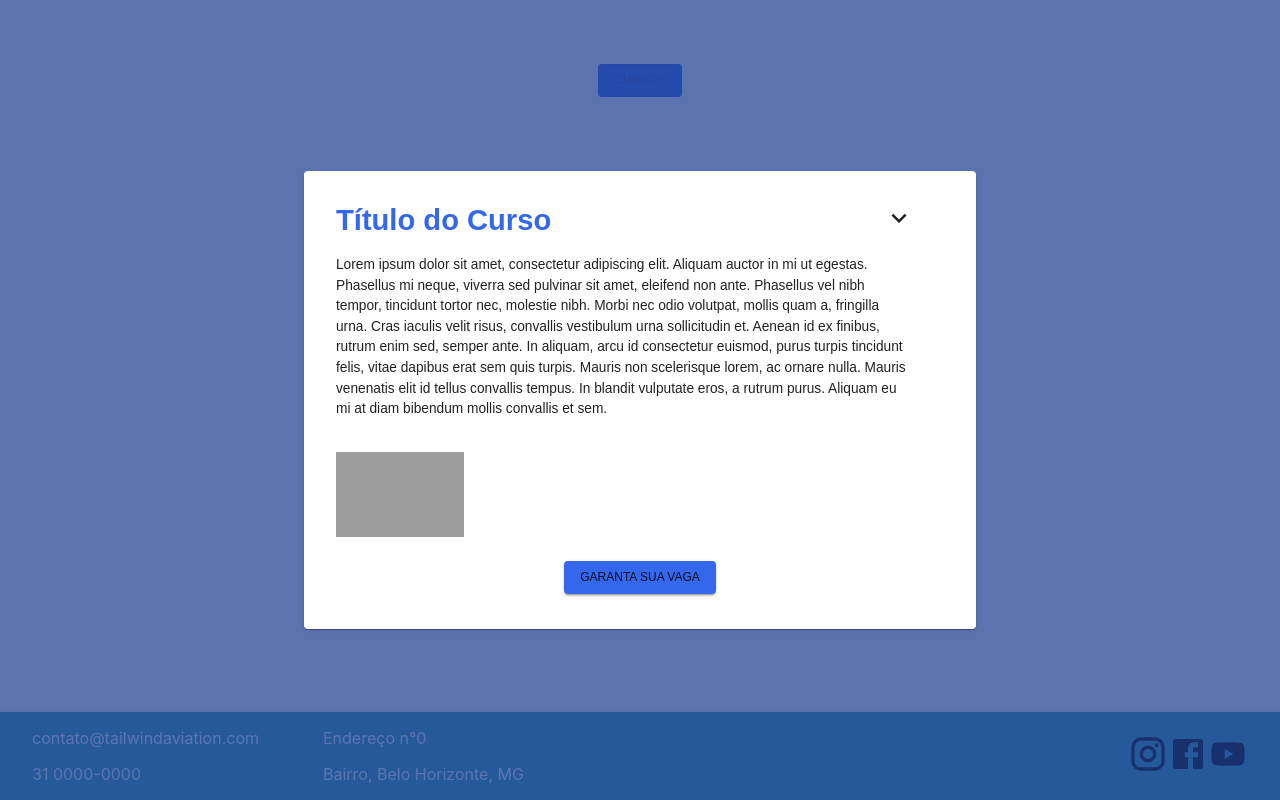
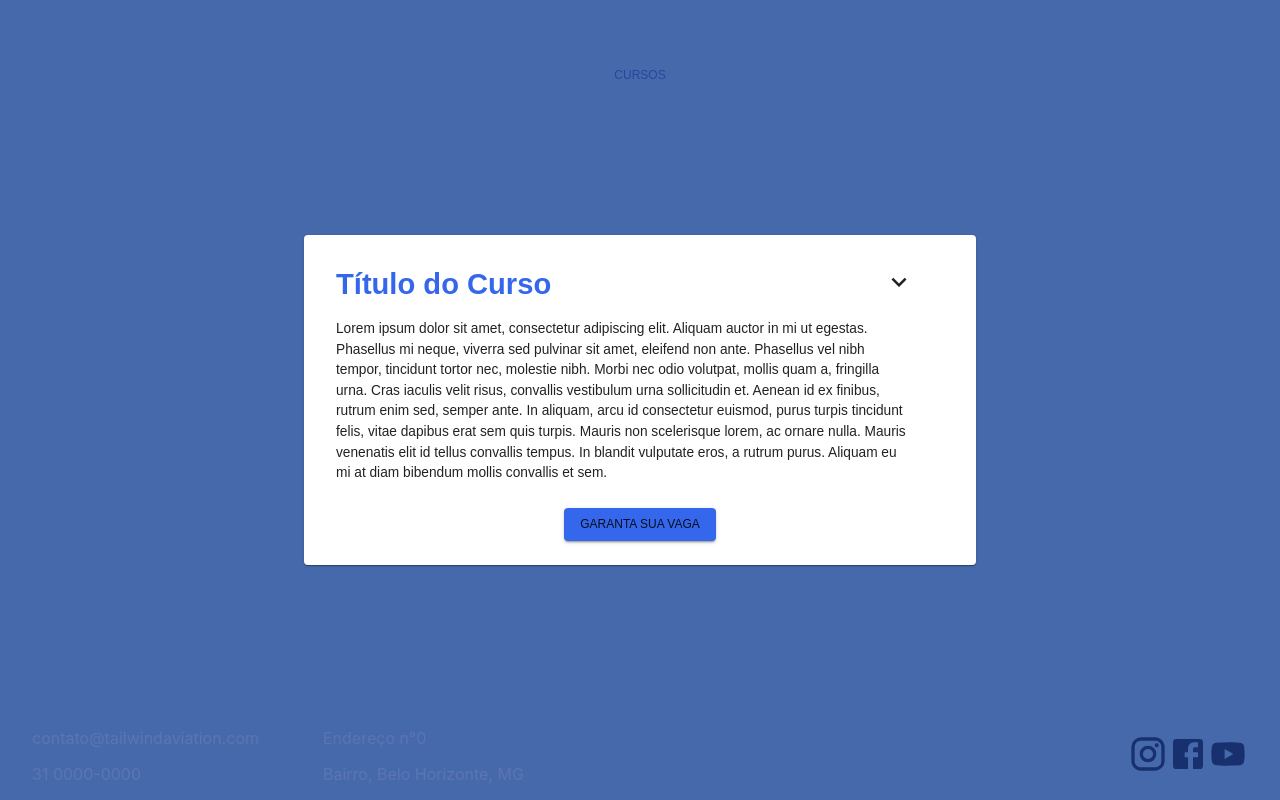
Before and after one commit to cpejr/frontend-aeroweb, a React (Create React App) app: page / in a window 1280 px wide. Both pictures are taken after a click on the button "CURSOS". Built offline with nearby package versions, Linux system fonts and the light colour scheme; grey boxes are pictures that could not be loaded.

Commit message:
Animação de Transição Modal desktop e rodapé ajustados

```diff
--- a/src/App.css
+++ b/src/App.css
@@ -1,3 +1,10 @@
+body, html {
+    margin: 0;
+    padding: 0;
+
+    background-color: lightblue;
+}
+
 .App {
     text-align: center;
 }
--- /dev/null
+++ b/src/components/AnimatedModal/AnimatedModal.js
@@ -0,0 +1,174 @@
+import React, { useState } from 'react'
+import {
+  Button,
+  Modal,
+  Fade,
+  Grow,
+  Card,
+  CardContent,
+  CardActions,
+  CardMedia,
+  makeStyles,
+  Typography
+} from '@material-ui/core'
+import { ExpandMore } from "@material-ui/icons"
+
+const useStyles = makeStyles((theme) => ({
+  container: {
+    display: 'flex',
+    flexDirection: 'column',
+    alignItems: 'center',
+    justifyContent: 'center',
+
+    paddingTop: '5%'
+  },
+
+  root: {
+    width: '100%',
+    maxWidth: 360,
+  },
+
+  modalBackground: {
+    backgroundColor:' #3467eb77'
+  },
+
+  fadeRoot: {
+    width: '100%',
+    height: '100%',
+
+    display: 'flex',
+    flexDirection: 'column',
+    alignItems: 'center',
+    justifyContent: 'center',
+
+    backgroundColor: '#3467eb77'
+  },
+
+  backDrop: {
+    backdropFilter: 'blur(3px)',
+    backgroundColor:'rgba(0,0,30,0.4)'
+  },
+
+  card: {
+    maxWidth: '50%',
+
+    padding: 16,
+    elevation: 8
+  },
+
+  cardContent: {
+    display: 'flex',
+    flexDirection: 'column',
+  },
+
+  cardTitle: {
+    width: '95%',
+
+    display: 'flex',
+    flexDirection: 'row',
+    justifyContent: 'space-between',
+
+    marginBottom: 16
+  },
+
+  cardBody: {
+    width: '95%',
+
+    display: 'flex',
+    flexDirection: 'column',
+  },
+
+  buttonContainer: {
+    width: '100%',
+
+    display: 'flex',
+    alignItems: 'center',
+    justifyContent: 'center'
+  },
+
+  button: {
+    backgroundColor: '#3467eb',
+    '&:hover': {
+      backgroundColor: '#3467eb'
+    }
+  },
+
+  buttonOut: {
+    '&:hover': {
+      borderBottom: '4px solid'
+    }
+  },
+
+  media: {
+    height: "30%",
+    width: "30%"
+  },
+}));
+
+function AnimatedModal() {
+
+  const classes = useStyles();
+  const [open, setOpen] = useState(false);
+
+  return (
+    <div className={classes.container}>
+      <div className={classes.root}>
+        <Button
+          color='primary'
+          className={classes.buttonOut}
+          variant='text'
+          onClick={() => setOpen(true)}
+        >
+          Cursos
+        </Button>
+      </div>
+
+      <Modal
+        open={open}
+        onBackdropClick={() => setOpen(false)}
+        classNme={classes.modalBackground}
+      >
+        <Grow in={open} timeout={2500}>
+          <Fade in={open} timeout={2500}>
+            <div className={classes.fadeRoot}>
+              <Card className={classes.card}>
+                <CardContent>
+                  <div className={classes.cardContent}>
+                    <div className={classes.cardTitle}>
+                      <Typography variant="h4" style={{ color: '#3467eb' }}>
+                        Título do Curso
+                      </Typography>
+                      <ExpandMore onClick={() => setOpen(false)} fontSize="large" />
+                    </div>
+                    <div className={classes.cardBody}>
+                      <Typography variante="h6">
+                        Lorem ipsum dolor sit amet, consectetur adipiscing elit. Aliquam auctor in mi ut egestas. Phasellus mi neque, viverra sed pulvinar sit amet, eleifend non ante. Phasellus vel nibh tempor, tincidunt tortor nec, molestie nibh. Morbi nec odio volutpat, mollis quam a, fringilla urna. Cras iaculis velit risus, convallis vestibulum urna sollicitudin et. Aenean id ex finibus, rutrum enim sed, semper ante. In aliquam, arcu id consectetur euismod, purus turpis tincidunt felis, vitae dapibus erat sem quis turpis. Mauris non scelerisque lorem, ac ornare nulla. Mauris venenatis elit id tellus convallis tempus. In blandit vulputate eros, a rutrum purus. Aliquam eu mi at diam bibendum mollis convallis et sem.
+                    </Typography>
+                    </div>
+                  </div>
+                </CardContent>
+
+
+                <CardActions>
+                  <div className={classes.buttonContainer}>
+                    <Button
+                      variant='contained'
+                      className={classes.button}
+                      onClick={() => setOpen(false)}
+                    >
+                      Garanta sua vaga
+                    </Button>
+                  </div>
+
+                </CardActions>
+              </Card>
+            </div>
+          </Fade>
+        </Grow>
+      </Modal>
+    </div>
+  );
+
+}
+
+export default AnimatedModal;
--- /dev/null
+++ b/src/components/AnimatedModal/index.js
@@ -0,0 +1 @@
+export { default } from './AnimatedModal'
--- a/src/components/Footer/Footer.js
+++ b/src/components/Footer/Footer.js
@@ -6,6 +6,9 @@ const useStyles = makeStyles((theme) => ({
   appBar: {
     top: 'auto',
     bottom: 0,
+
+    background: 'transparent',
+    boxShadow: 'none'
   },
 
   appBarContainer: {
@@ -15,8 +18,6 @@ const useStyles = makeStyles((theme) => ({
     flexDirection: 'row',
     alignItems: 'center',
     justifyContent: 'space-between',
-
-    backgroundColor: "#329ba8",
 
     [theme.breakpoints.down("600")]: {
       flexDirection: 'column',
--- a/src/pages/Home.js
+++ b/src/pages/Home.js
@@ -1,108 +1,17 @@
 import React, { useState } from "react"
 import { useStyles } from './HomeStyles'
-import { ExpandMore } from "@material-ui/icons"
-import {
-  Button,
-  Modal,
-  Fade,
-  Grow,
-  Card,
-  CardContent,
-  CardActions,
-  CardMedia,
-  Typography
-} from '@material-ui/core'
+import AnimatedModal from '../components/AnimatedModal/AnimatedModal'
 import Footer from '../components/Footer/Footer'
 
-let doge = require('../images/doge.jpg')
+// let doge = require('../images/doge.jpg')
 
 function Home() {
 
-  const classes = useStyles();
-  const [open, setOpen] = useState(false);
+  const classes = useStyles;
 
   return (
     <div className={classes.homeContainer}>
-      <div className={classes.root}>
-        <Button
-          color='primary'
-          className={classes.button}
-          variant='outlined'
-          onClick={() => setOpen(true)}
-        >
-          Cursos
-        </Button>
-      </div>
-
-      <Modal
-        open={open}
-        onBackdropClick={() => setOpen(false)}
-      >
-        <Grow in={open} timeout={2500}>
-          <Fade in={open} timeout={2500}>
-            <div className={classes.fadeRoot}>
-              <Card className={classes.card}>
-                <CardContent>
-                  <div className={classes.cardContent}>
-                    <div className={classes.cardTitle}>
-                      <Typography variant="h4" style={{ color: '#3467eb'  }}>
-                        Título do Curso
-                      </Typography>
-                      <ExpandMore onClick={() => setOpen(false)} fontSize="large" />
-                    </div>
-                    <div className={classes.cardBody}>
-                    <Typography variante="h6">
-                      Lorem ipsum dolor sit amet, consectetur adipiscing elit. Aliquam auctor in mi ut egestas. Phasellus mi neque, viverra sed pulvinar sit amet, eleifend non ante. Phasellus vel nibh tempor, tincidunt tortor nec, molestie nibh. Morbi nec odio volutpat, mollis quam a, fringilla urna. Cras iaculis velit risus, convallis vestibulum urna sollicitudin et. Aenean id ex finibus, rutrum enim sed, semper ante. In aliquam, arcu id consectetur euismod, purus turpis tincidunt felis, vitae dapibus erat sem quis turpis. Mauris non scelerisque lorem, ac ornare nulla. Mauris venenatis elit id tellus convallis tempus. In blandit vulputate eros, a rutrum purus. Aliquam eu mi at diam bibendum mollis convallis et sem.
-                    </Typography>
-                    </div>
-                  </div>
-                </CardContent>
-
-                <CardMedia
-                  style={{ height: "20%", width: '20%', margin: 16 }}
-                  image={doge}
-                  component="img"
-                >
-                </CardMedia>
-
-                {/* <img
-                  src='../images/exampleImage'
-                  alt='failed_alt'
-                /> */}
-
-                {/* <CardContent>
-                  <div className={classes.cardTitle}>
-                    <Typography variant="h6">
-                      Formas de pagamento
-                    </Typography>
-                    <CardMedia
-                      className={classes.media}
-                      image={exampleImage}
-                      component="img"
-                      title='imagem de exemplo'
-                    >
-                    </CardMedia>
-
-                  </div>
-                </CardContent> */}
-
-                <CardActions>
-                  <div className={classes.buttonContainer}>
-                    <Button
-                      variant='contained'
-                      className={classes.button}
-                      onClick={() => setOpen(false)}
-                    >
-                      Garanta sua vaga
-                    </Button>
-                  </div>
-
-                </CardActions>
-              </Card>
-            </div>
-          </Fade>
-        </Grow>
-      </Modal>
+      <AnimatedModal />
 
       <Footer />
     </div>
--- a/src/pages/HomeStyles.js
+++ b/src/pages/HomeStyles.js
@@ -2,85 +2,13 @@ import { makeStyles } from "@material-ui/core";
 
 export const useStyles = makeStyles((theme) => ({
   homeContainer: {
-    width: '100%',
-    height: '100%',
-
     display: 'flex',
     flexDirection: 'column',
     alignItems: 'center',
     justifyContent: 'center',
 
+    //backgroundColor: '#42daf5',
+
     paddingTop: '5%'
-  },
-
-  fadeRoot: {
-    width: '100%',
-    height: '100%',
-
-    display: 'flex',
-    flexDirection: 'column',
-    alignItems: 'center',
-    justifyContent: 'center',
-
-    backgroundColor: '#3467eb77'
-  },
-
-  backDrop: {
-    backdropFilter: 'blur(3px)',
-    backgroundColor:'rgba(0,0,30,0.4)'
-  },
-
-  card: {
-    maxWidth: '50%',
-
-    padding: 16,
-    elevation: 8
-  },
-
-  cardContent: {
-    display: 'flex',
-    flexDirection: 'column',
-  },
-
-  cardTitle: {
-    width: '95%',
-
-    display: 'flex',
-    flexDirection: 'row',
-    justifyContent: 'space-between',
-
-    marginBottom: 16
-  },
-
-  cardBody: {
-    width: '95%',
-
-    display: 'flex',
-    flexDirection: 'column',
-  },
-
-  buttonContainer: {
-    width: '100%',
-
-    display: 'flex',
-    alignItems: 'center',
-    justifyContent: 'center'
-  },
-
-  button: {
-    backgroundColor: '#3467eb',
-    '&:hover': {
-      backgroundColor: '#3467eb'
-    }
-  },
-
-  media: {
-    height: "30%",
-    width: "30%"
-  },
-
-  root: {
-    width: '100%',
-    maxWidth: 360,
-  },
+  }
 }));
--- a/src/theme/muiTheme.js
+++ b/src/theme/muiTheme.js
@@ -1,11 +1,14 @@
 import { createMuiTheme } from '@material-ui/core/styles';
-import {FontStyle as fontWeightBold} from "@material-ui/core/styles/createTypography";
+import { FontStyle as fontWeightBold } from "@material-ui/core/styles/createTypography";
 
 const theme = createMuiTheme({
   overrides: {
     MuiButton: {
         contained: {
             backgroundColor: '#3467eb'
+        },
+        text: {
+            padding: 0
         }
     }
   },
```
Also changed, not shown: 1 other file (tests, documents, lock files or other folders).
